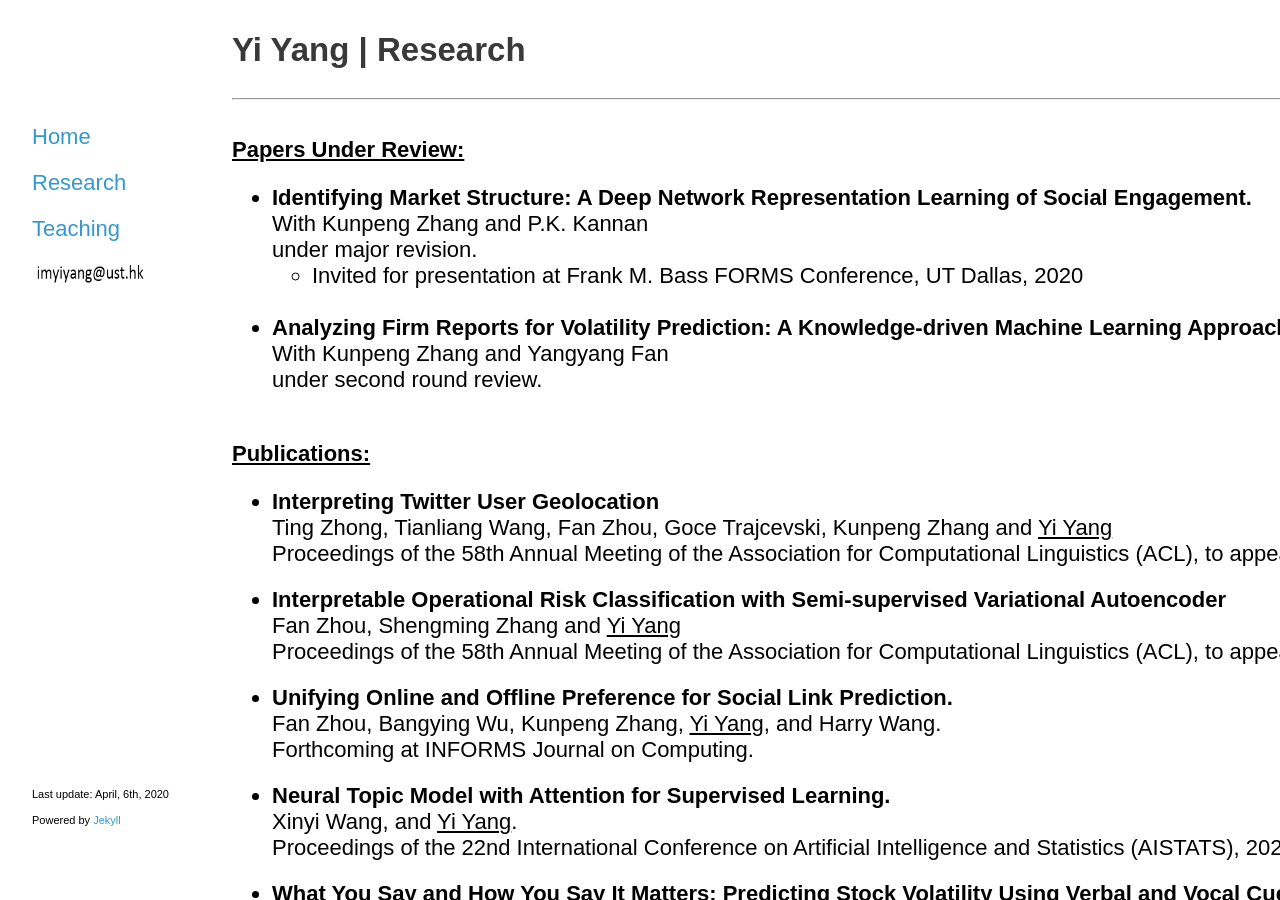
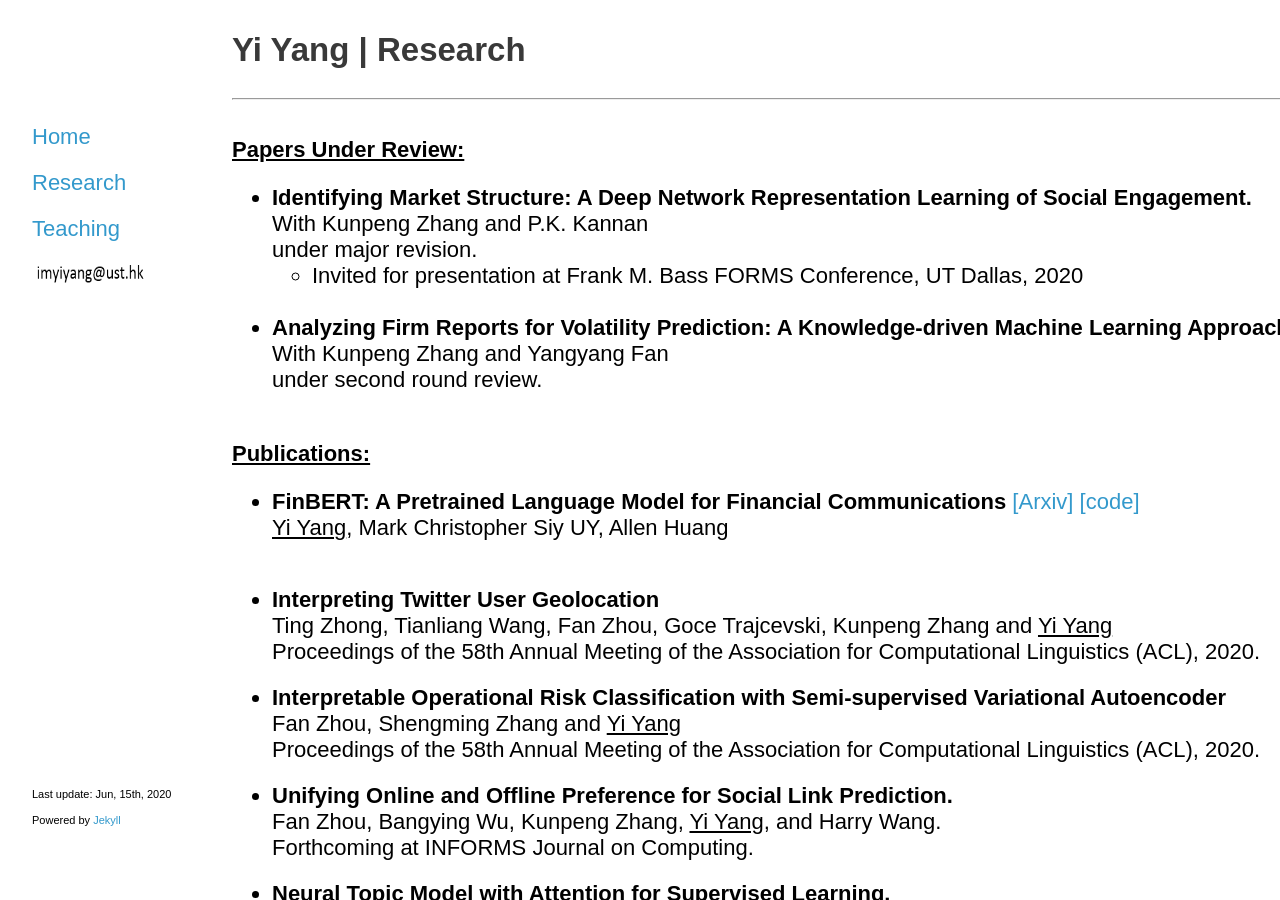
Before and after one commit to yya518/yya518.github.io, a Jekyll site: the page built from research.md, in a window 1280 px wide and 900 px high. Built offline with Jekyll 4.4.1, drawn with Linux system fonts in a browser that asks for light colours.

Commit message:
add finbert

```diff
--- a/_layouts/default.html
+++ b/_layouts/default.html
@@ -20,7 +20,7 @@
       </section>
 
       <footer>
-        <p><small>Last update: April, 6th, 2020</small><br>
+        <p><small>Last update: Jun, 15th, 2020</small><br>
         <small>Powered by <a href="https://github.com/mojombo/jekyll">Jekyll</a> </small></p>
       </footer>
     </div>
--- a/research.md
+++ b/research.md
@@ -22,13 +22,17 @@ under second round review.<br><br>
 
 <b> <u>Publications: </u> </b>
 
++ <b> FinBERT: A Pretrained Language Model for Financial Communications </b> <a href="https://arxiv.org/abs/2006.08097">[Arxiv] </a><a href="https://github.com/yya518/FinBERT"> [code]</a>  <br>
+<u>Yi Yang</u>, Mark Christopher Siy UY, Allen Huang <br>
+<br>
+
 + <b> Interpreting Twitter User Geolocation </b> <br>
 Ting Zhong, Tianliang Wang, Fan Zhou, Goce Trajcevski, Kunpeng Zhang and <u>Yi Yang</u> <br>
-Proceedings of the 58th Annual Meeting of the Association for Computational Linguistics (ACL), to appear.<br>
+Proceedings of the 58th Annual Meeting of the Association for Computational Linguistics (ACL), 2020.<br>
 
 + <b> Interpretable Operational Risk Classification with Semi-supervised Variational Autoencoder </b> <br>
 Fan Zhou, Shengming Zhang and <u> Yi Yang </u> <br>
-Proceedings of the 58th Annual Meeting of the Association for Computational Linguistics (ACL), to appear.<br>
+Proceedings of the 58th Annual Meeting of the Association for Computational Linguistics (ACL), 2020.<br>
 
 + <b>Unifying Online and Offline Preference for Social Link Prediction.</b> <br>
 Fan Zhou, Bangying Wu, Kunpeng Zhang, <u>Yi Yang</u>, and Harry Wang. <br>
```
